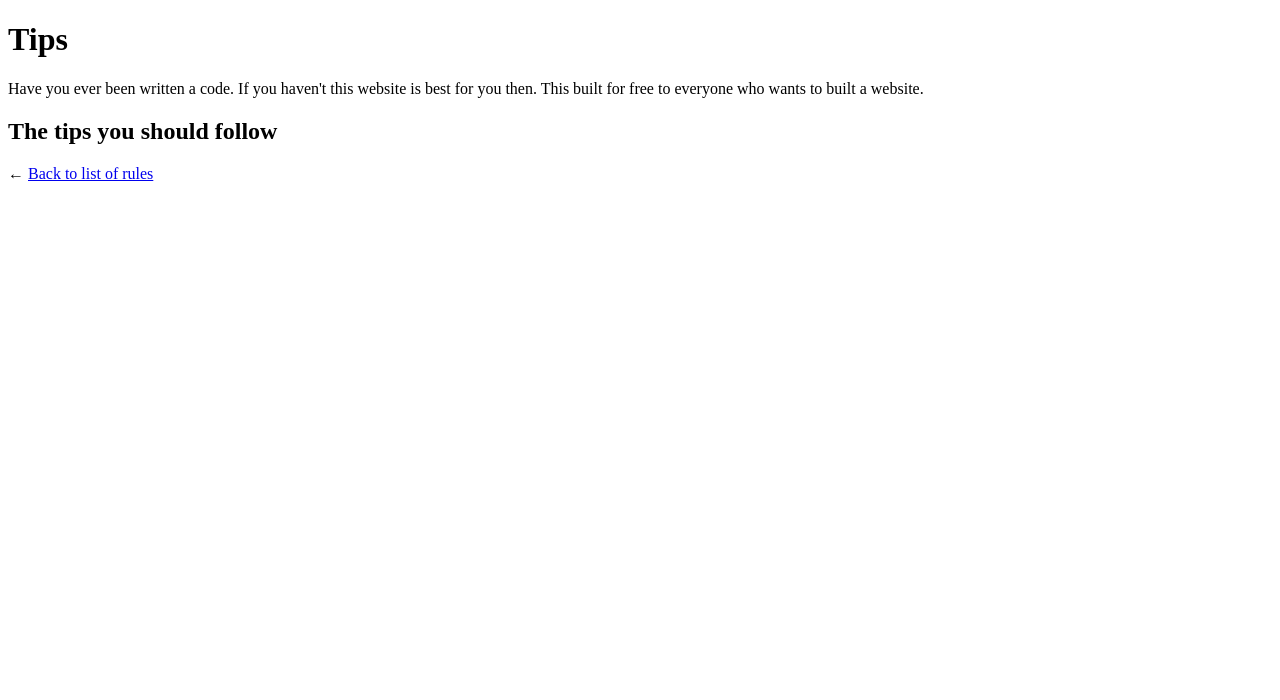
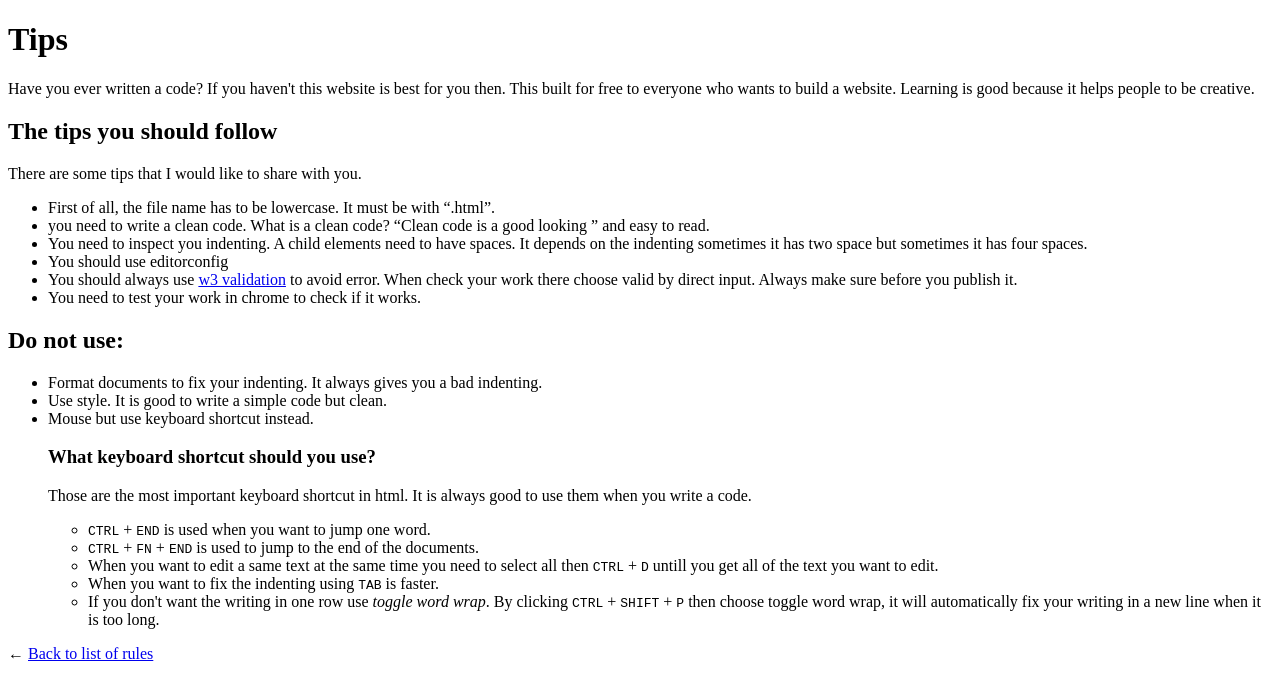
Before and after one commit to vakodrazan/learning-html, a plain HTML site: page tips.html in a window 1280 px wide. Drawn offline with Linux system fonts and the light colour scheme.

Commit message:
modified file

```diff
--- a/tips.html
+++ b/tips.html
@@ -15,7 +15,7 @@
                     Tips
                 </h1>
                 <p>
-                    Have you ever been written a code. If you haven't this website is best for you then. This built for free to everyone who wants to built a website.
+                    Have you ever written a code? If you haven't this website is best for you then. This built for free to everyone who wants to build a website. Learning is good because it helps people to be creative.
                 </p>
             </header>
             <nav>
@@ -23,13 +23,70 @@
                     The tips you should follow
                 </h2>
                 <p>
-
+                    There are some tips that I would like to share with you.
                 </p>
+                <ul>
+                    <li>
+                        First of all, the file name has to be lowercase. It must be with <q>.html</q>.
+                    </li>
+                    <li>
+                        you need to write a clean code. What is a clean code? <q>Clean code is a good looking </q> and easy to read.
+                    </li>
+                    <li>
+                        You need to inspect you indenting. A child elements need to have spaces. It depends on the indenting sometimes it has two space but sometimes it has four spaces.
+                    </li>
+                    <li>
+                        You should use editorconfig
+                    </li>
+                    <li>
+                        You should always use <a href="https://validator.w3.org/">w3 validation</a> to avoid error. When check your work there choose valid by direct input. Always make sure before you publish it.
+                    </li>
+                    <li>
+                        You need to test your work in chrome to check if it works.
+                    </li>
+                </ul>
+                <h2>
+                    Do not use:
+                </h2>
+                <ul>
+                    <li>
+                        Format documents to fix your indenting. It always gives you a bad indenting.
+                    </li>
+                    <li>
+                        Use style. It is good to write a simple code but clean.
+                    </li>
+                    <li>
+                        Mouse but use keyboard shortcut instead.
+                        <h3>
+                            What keyboard shortcut should you use?
+                        </h3>
+                        <p>
+                            Those are the most important keyboard shortcut in html. It is always good to use them when you write a code.
+                        </p>
+                        <ul>
+                            <li>
+                                <kbd>CTRL</kbd> + <kbd>END</kbd> is used when you want to jump one word.
+                            </li>
+                            <li>
+                                <kbd>CTRL</kbd> + <kbd>FN</kbd> + <kbd>END</kbd> is used to jump to the end of the documents.
+                            </li>
+                            <li>
+                                When you want to edit a same text at the same time you need to select all then <kbd>CTRL</kbd> + <kbd>D</kbd> untill you get all of the text you want to edit.
+                            </li>
+                            <li>
+                                When you want to fix the indenting using <kbd>TAB</kbd> is faster.
+                            </li>
+                            <li>
+                                If you don't want the writing in one row use <em>toggle word wrap</em>. By clicking <kbd>CTRL</kbd> + <kbd>SHIFT</kbd> + <kbd>P</kbd> then choose toggle word wrap, it will automatically fix your writing in a new line when it is too long.
+                            </li>
+                        </ul>
+                    </li>
+                </ul>
             </nav>
             <footer>
                 <p>
                     ←
-                    <a href="rules.html">Back to list of rules </a>
+                    <a href="index.html">Back to list of rules </a>
                 </p>
             </footer>
         </main>
```
Also changed, not shown: about-me.html (added, +24 -0 lines), attribute-rules.html (+6 -6 lines), index.html (renamed from homepage.html, +6 -5 lines), list_of_html5.html (+4 -9 lines), nested-rules.html (+1 -1 lines), rules.html (+3 -4 lines).
